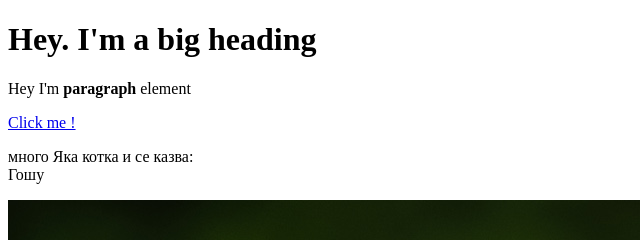
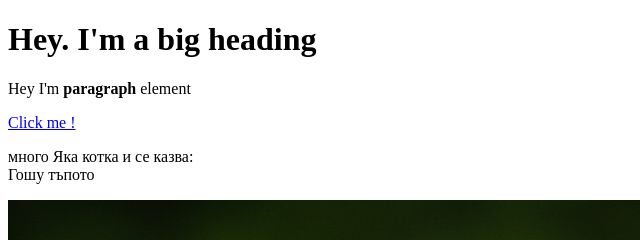
Before and after one commit to GeorgeYankov/cartoo-hero, a plain HTML site: page index.html in a window 1280 px wide. Shown: the top 240 px of the page, 0-640 px from the left. Drawn offline with Linux system fonts and the light colour scheme.

Commit message:
Change name of the cat

```diff
--- a/index.html
+++ b/index.html
@@ -11,7 +11,7 @@
     <a href="https://google.com/" target="_black" title="Закарай ме в Шмугъл"
       >Click me !</a
     >
-    <p>много Яка котка и се казва: <br />Гошу</p>
+    <p>много Яка котка и се казва: <br />Гошу тъпото</p>
     <img src="img/cat.jpg" alt="" />
   </body>
 </html>
```
